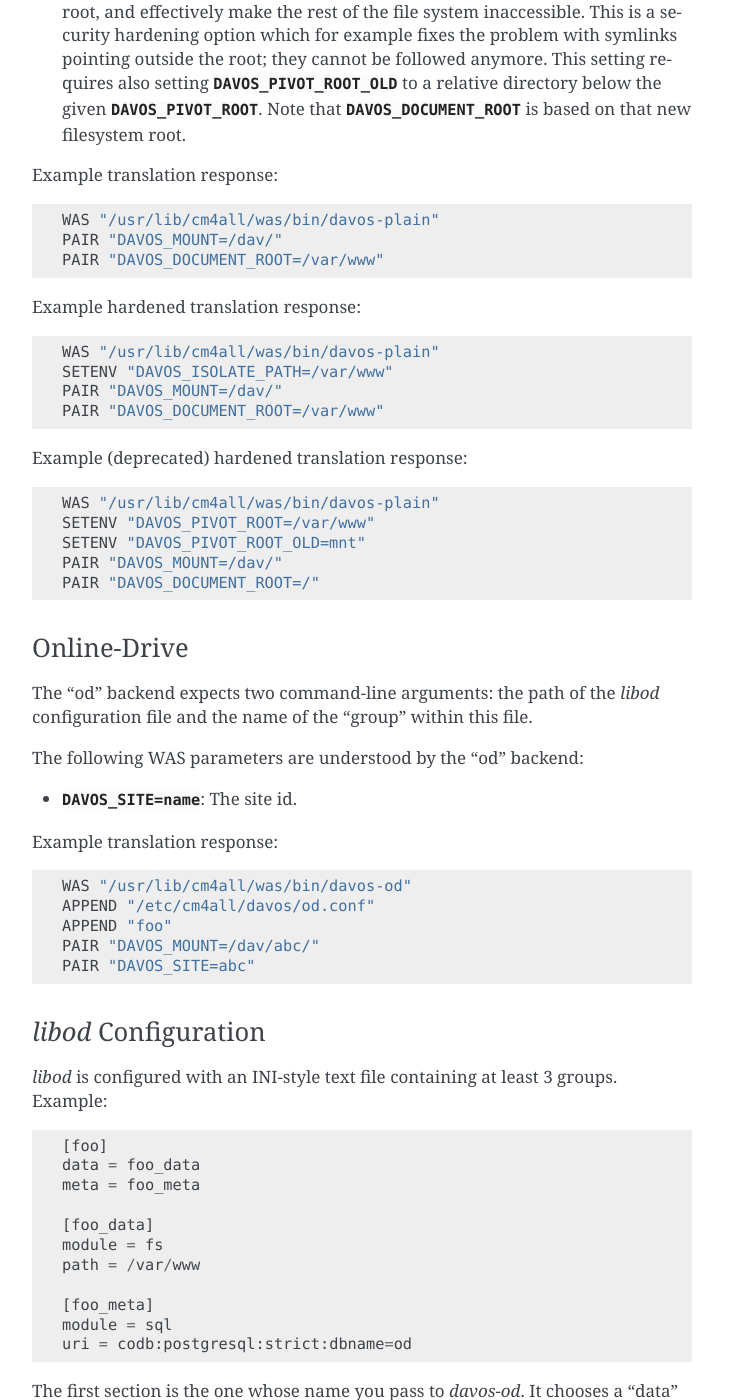
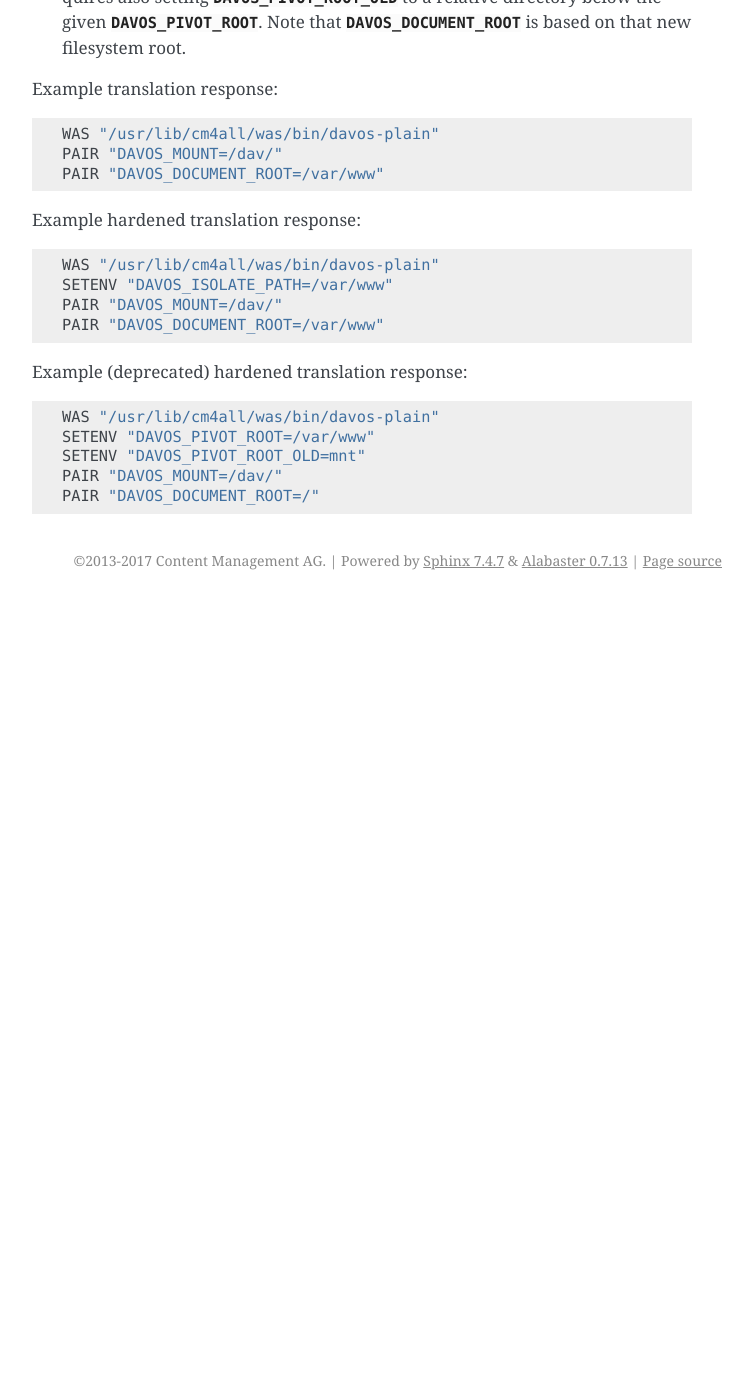
Before and after one commit to CM4all/davos, a Sphinx documentation site: the page built from doc/index.rst, in a window 1280 px wide and 1400 px high, scrolled down 1418 px. Shown: the whole window, without its empty margins (388-1141 px from the left). Built offline with Sphinx 7.4.7, drawn with Linux system fonts in a browser that asks for light colours; after the commit the page ends 2018 px from its top, so only the background shows below that; some of the changed text lies outside the part shown.

Commit message:
od: drop the OnlineDrive backend
This backend has probably never be used, so let's not carry this
around any longer; this allows dropping the "libcm4all-od1-dev"
build-dependency.

```diff
--- a/doc/index.rst
+++ b/doc/index.rst
@@ -5,9 +5,7 @@
 --------------
 
 Davos is a WebDAV server with a WAS (Web Application Socket) frontend,
-to be run by beng-proxy.  There are two backends: one that stores in a
-plain filesystem (called "plain") and one for CM4all OnlineDrive
-(called "od").
+to be run by beng-proxy.
 
 
 Installation & Configuration
@@ -16,8 +14,7 @@
 Installation
 ^^^^^^^^^^^^
 
-Depending on your choice of backend, install either
-`cm4all-davos-plain` or `cm4all-davos-od`.  Example::
+Install the Debian package :file:`cm4all-davos-plain`::
 
   apt-get install cm4all-davos-plain
 
@@ -26,8 +23,6 @@
 
 The "plain" backend does not need any configuration.  Everything is
 controlled with WAS parameters.
-
-The "od" backend requires a `libod` configuration file.
 
 
 Reference
@@ -96,65 +91,3 @@
   SETENV "DAVOS_PIVOT_ROOT_OLD=mnt"
   PAIR "DAVOS_MOUNT=/dav/"
   PAIR "DAVOS_DOCUMENT_ROOT=/"
-
-Online-Drive
-^^^^^^^^^^^^
-
-The "od" backend expects two command-line arguments: the path of the
-`libod` configuration file and the name of the "group" within this
-file.
-
-The following WAS parameters are understood by the "od" backend:
-
-- :envvar:`DAVOS_SITE=name`: The site id.
-
-Example translation response::
-
-  WAS "/usr/lib/cm4all/was/bin/davos-od"
-  APPEND "/etc/cm4all/davos/od.conf"
-  APPEND "foo"
-  PAIR "DAVOS_MOUNT=/dav/abc/"
-  PAIR "DAVOS_SITE=abc"
-
-`libod` Configuration
-^^^^^^^^^^^^^^^^^^^^^
-
-`libod` is configured with an INI-style
-text file containing at least 3 groups.  Example::
-
-  [foo]
-  data = foo_data
-  meta = foo_meta
-
-  [foo_data]
-  module = fs
-  path = /var/www
-
-  [foo_meta]
-  module = sql
-  uri = codb:postgresql:strict:dbname=od
-
-The first section is the one whose name you pass to `davos-od`.  It
-chooses a "data" group and a "meta" group.  These groups configure the
-according module.  The "meta" module maintains file metadata
-(directory structure, file names, attributes), and the "data" module
-stores file contents.
-
-The `fs` module stores file contents in
-the local file system.  Each site has its own directory
-inside the given :envvar:`path`.  Instead of
-:envvar:`path`, you can specify
-:envvar:`regex` and :envvar:`expand_path`::
-
-  [foo_data]
-  module = fs
-  regex = ^(..)(..)(........)$
-  expand_path = /var/www/data/\1/\2/\3
-
-This assumes that site ids have 12 characters, and will assume nested
-subdirectories.
-
-The `sql` module uses `libcodb` to store metadata in a relational
-database.
-
-For more information, read the `libod` documentation.
```
Also changed, not shown: 11 other files.
